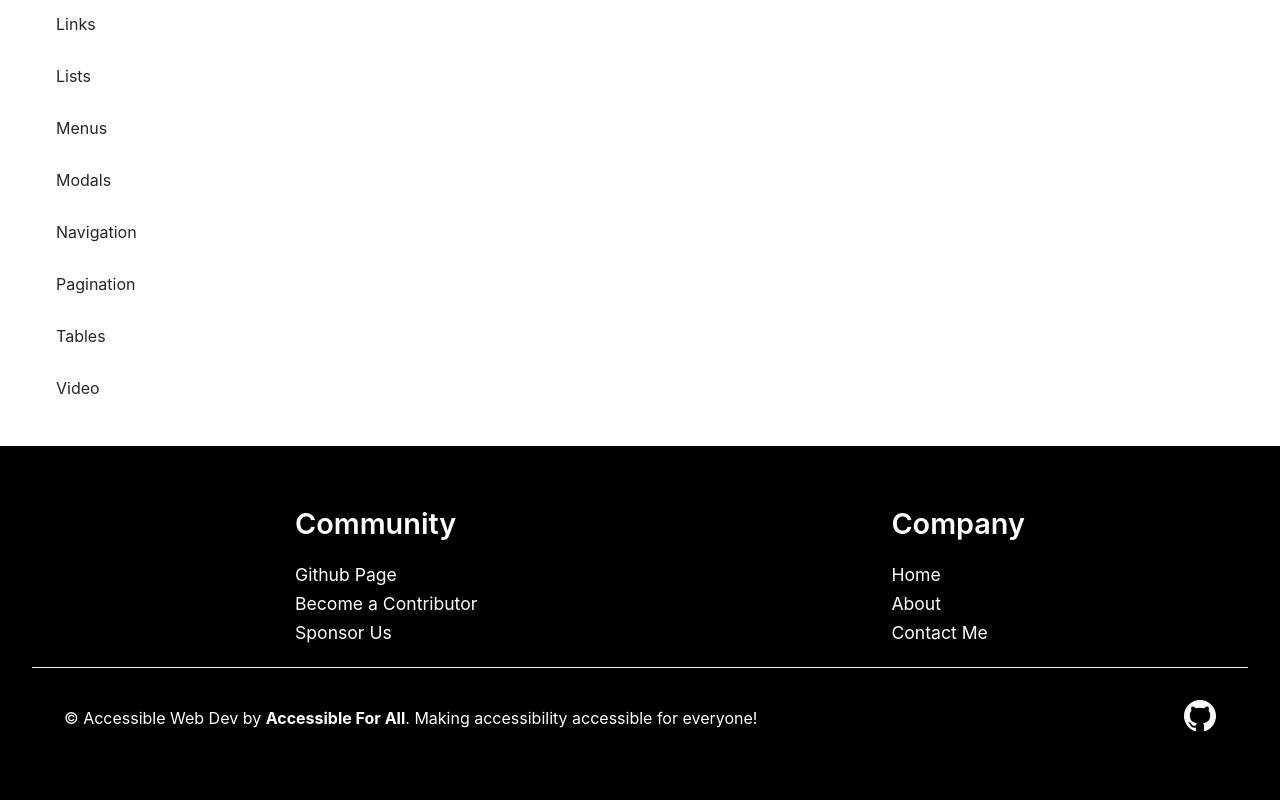
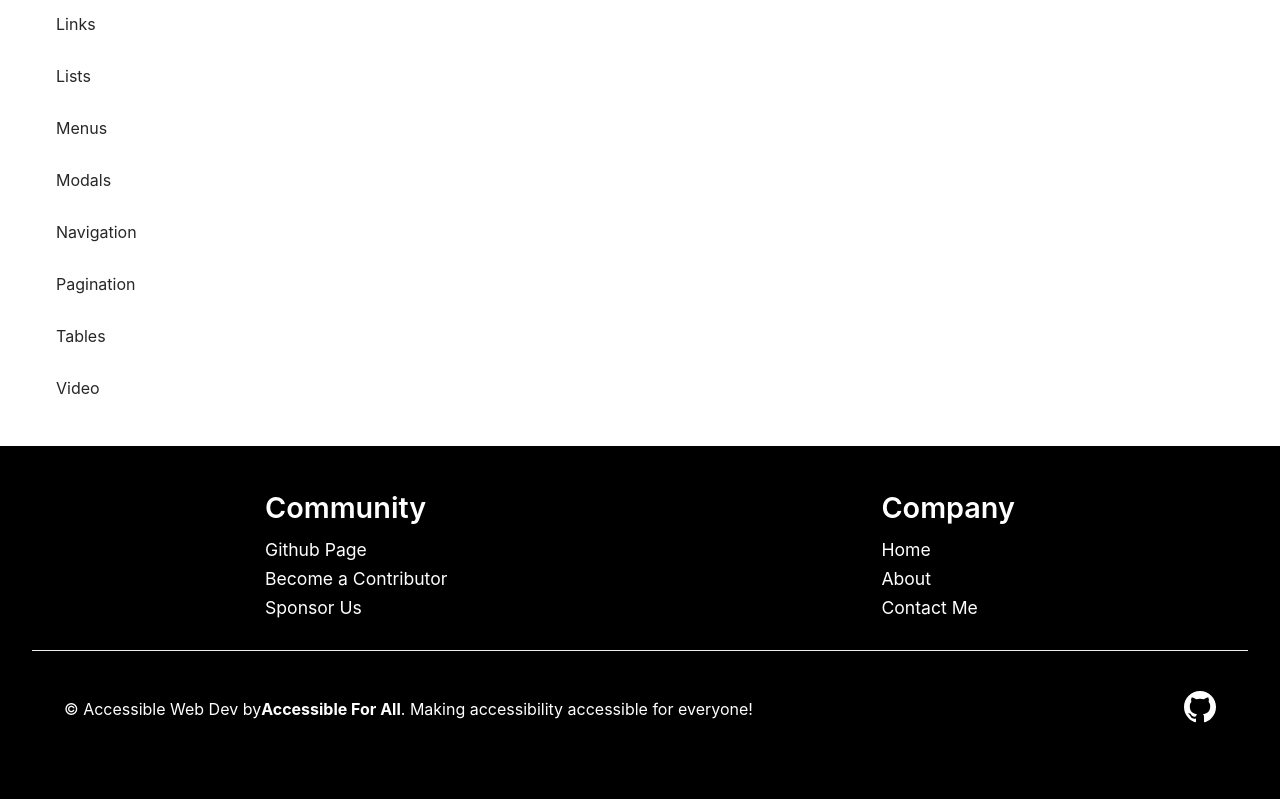
Before and after one commit to wizard0918/AcessibleWebDev, a Next.js app: page / in a window 1280 px wide. Shown: the part 809-1609 px from the top of the page. Built offline with nearby package versions, Linux system fonts and the light colour scheme.

Commit message:
footer recommended fixes

```diff
--- a/components/Footer/Footer.tsx
+++ b/components/Footer/Footer.tsx
@@ -4,14 +4,13 @@ import styles from "./footer.module.css"
 
 const Footer = () => {
 	return (
-		<div className={styles.footer}>
+		<footer className={styles.footer}>
 			<div className={styles.footer__top}>
-				<ul className={styles.footer__box}>
-					<li className={styles.footer__linkName}>Community</li>
+				<div className={styles.footer__box}>
+					<h2 className={styles.footer__linkHeading}>Community</h2>
+					<ul className={styles.footer__linkList}>
 						<li className={styles.footer__linkItems}>
 							<a
-							target="_blank"
-							rel="noreferrer"
 								href="https://github.com/AccessibleForAll"
 								className={styles.footer__links}>
 								Github Page
@@ -19,11 +18,8 @@ const Footer = () => {
 						</li>
 						<li className={styles.footer__linkItems}>
 							<a
-							target="_blank"
-							rel="noreferrer"
 								href="https://github.com/AccessibleForAll/AccessibleWebDev/blob/main/CONTRIBUTING.md"
 								className={styles.footer__links}>
-							{" "}
 								Become a Contributor
 							</a>
 						</li>
@@ -33,10 +29,10 @@ const Footer = () => {
 							</a>
 						</li>
 					</ul>
-				<ul
-					className={styles.footer__box}
-					style={{ paddingInlineStart: "0px" }}>
-					<li className={styles.footer__linkName}>Company</li>
+				</div>
+				<div className={styles.footer__box}>
+					<h2 className={styles.footer__linkHeading}>Company</h2>
+					<ul className={styles.footer__linkList}>
 						<li className={styles.footer__linkItems}>
 							<Link href="/">
 								<a className={styles.footer__links}>Home</a>
@@ -54,17 +50,17 @@ const Footer = () => {
 						</li>
 					</ul>
 				</div>
+			</div>
 			<div className={styles.footer__bottomDetails}>
-				<span className={styles.footer__copyrightText}>
-					© Accessible Web Dev by{" "}
-					<b className={styles.footer__copyrightTextName}>Accessible For All</b>
+				<p className={styles.footer__copyrightText}>
+					© Accessible Web Dev by
+					<strong className={styles.footer__copyrightTextName}>
+						Accessible For All
+					</strong>
 					. Making accessibility accessible for everyone!
-				</span>
+				</p>
 				<div className={styles.footer__mediaIcon}>
-					<a
-						href="https://github.com/AccessibleForAll"
-						target="_blank"
-						rel="noreferrer">
+					<a href="https://github.com/AccessibleForAll">
 						<svg
 							fill="#FFF"
 							xmlns="http://www.w3.org/2000/svg"
@@ -76,7 +72,7 @@ const Footer = () => {
 					</a>
 				</div>
 			</div>
-		</div>
+		</footer>
 	)
 }
 
--- a/components/Footer/footer.module.css
+++ b/components/Footer/footer.module.css
@@ -11,18 +11,19 @@
     border-bottom: 1px solid var(--lightGrey);
     padding: 1rem;
 }
-.footer__box {
-    list-style: none;
-    margin-bottom: 0rem;
-}
-.footer__linkName {
-    margin-bottom: 1.6rem;
+.footer__linkHeading {
+    margin-bottom: 0.4rem;
     font-weight: 600;
     font-size: 1.8rem;
     line-height: 1;
 }
+.footer__linkList {
+    padding: 0rem;
+
+}
 .footer__linkItems {
     margin-bottom: 0.5rem;
+    list-style: none;
 }
 .footer__links, .footer__links:link, .footer__links:visited {
     text-decoration: none;
@@ -46,6 +47,12 @@
 
 
 @media only screen and (max-width: 37.5em) {
+
+    .footer__top {
+        display: flex;
+        flex-direction: column;
+        justify-content: flex-start;
+    }
     .footer__bottomDetails {
         display: flex;
         flex-direction: column;
```
Lines whose indentation alone changed are shown as unchanged.
